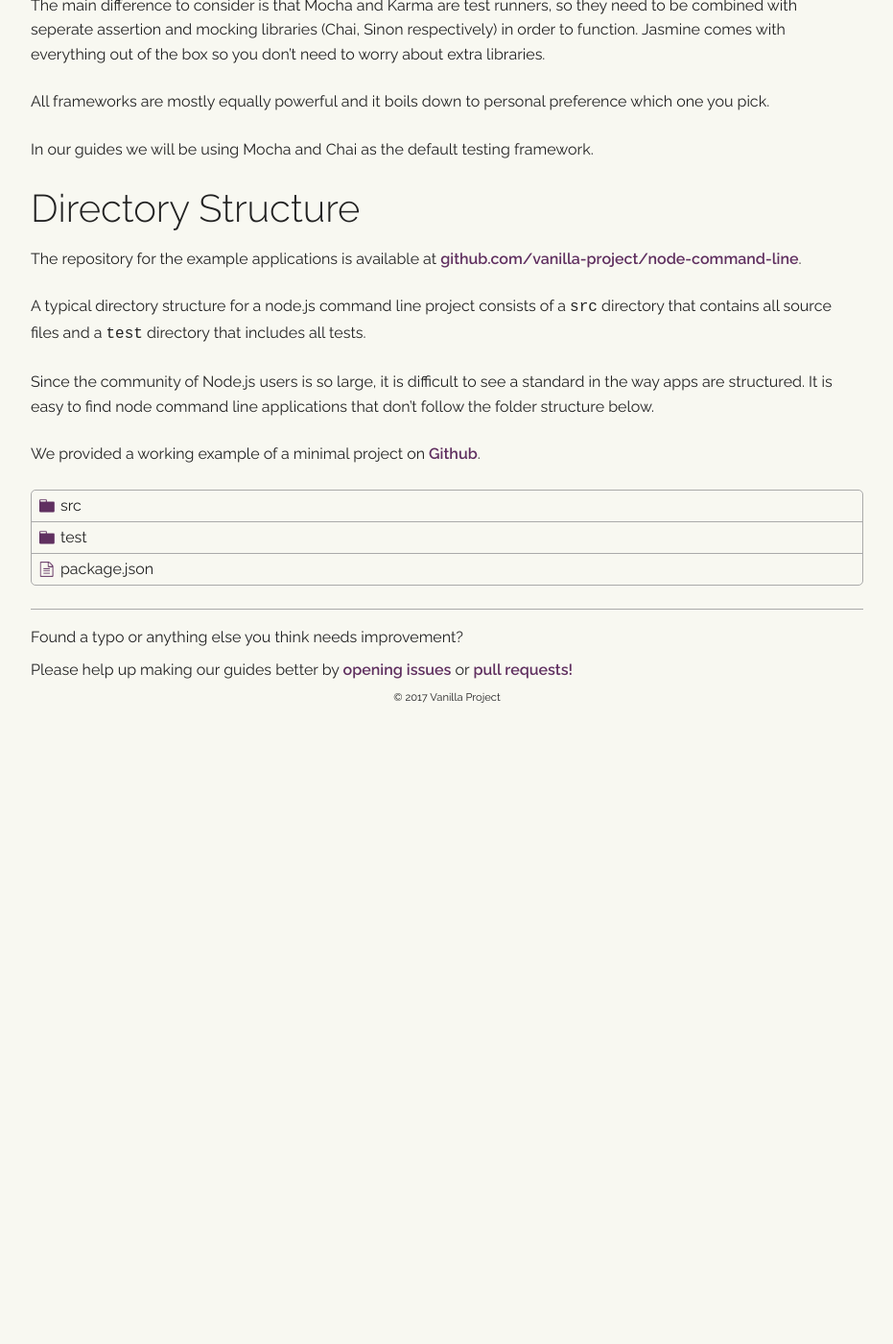
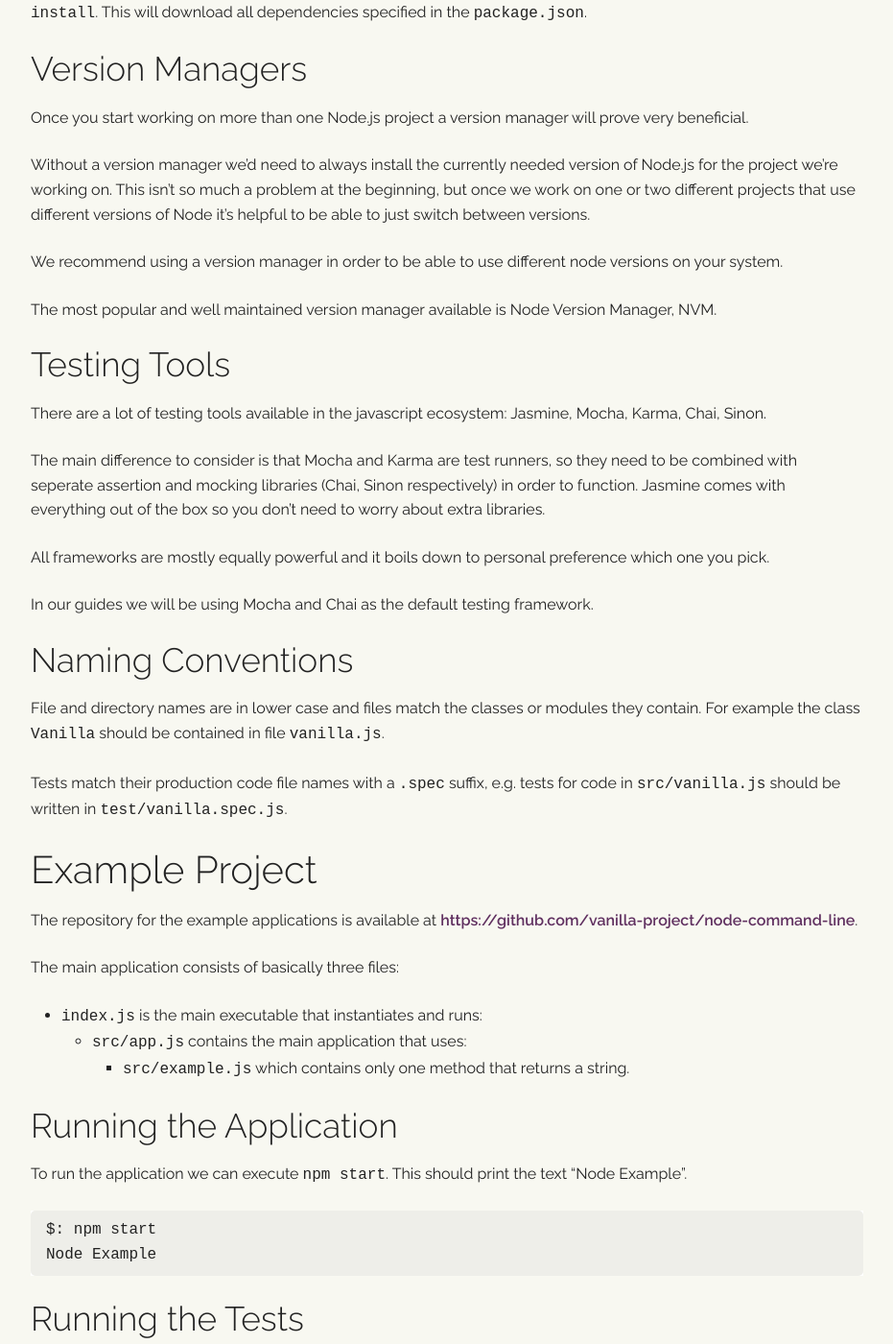
Before and after one commit to vanilla-project/vanilla-project.guide, a Jekyll site: the page built from _guides/node/command-line.md, in a window 1280 px wide and 1400 px high, scrolled down 2206 px. Shown: the whole window at 96% size, without its empty margins (174-1105 px from the left). Built offline with Jekyll 4.4.1, drawn with Linux system fonts in a browser that asks for light colours; before the commit the page ends 2958 px from its top, so only the background shows below that; some of the changed text lies outside the part shown.

Commit message:
Update node guide with new structure and completed content

````diff
--- a/_guides/node/command-line.md
+++ b/_guides/node/command-line.md
@@ -15,89 +15,6 @@ Node.js uses an event-driven, non-blocking I/O model that makes it lightweight a
 - Homepage: [nodejs.org](https://nodejs.org/)
 - Documentation: [nodejs.org/api](https://nodejs.org/api)
 
-
-## Topics, Tools and Terms
-
-Node packages are managed through Node Package Manager, commonly called just _npm_. It comes with the Node.js language distribution itself.
-`npm` lets us run install commands to add packages to our system, for example `npm install express` will install Express.js on our system.
-
-
-### Dependency Management
-
-Having to install dependencies by hand quickly becomes tedious and time consuming.
-
-_npm_ helps us manage our dependencies in a file called a `package.json`.
-The content of that file is a list of packages we need for a given project.
-An example `package.json` looks like this:
-
-{% highlight javascript %}
-{
-  "name": "our-cool-project",
-  "version": "0.0.9",
-  "private": true,
-  "scripts": {
-    "start": "nodemon bin/index --exec babel-node",
-    "build": "babel bin -d dist",
-    "serve": "node dist/index.js",
-    "lint": "eslint config app/** --ext .js",
-    "fix": "eslint --fix config app/** --ext .js",
-    "test": "mocha --compilers js:babel-register -r test/setup.js test --recursive"
-  },
-  "dependencies": {
-    "body-parser": "~1.17.1",
-    "ejs": "^2.5.6",
-    "express": "~4.15.2",
-    "morgan": "~1.8.1",
-    "babel-preset-es2015": "^6.5.0",
-    "babel-core": "6.11.4",
-    "babel-eslint": "6.1.2"
-  },
-  "devDependencies": {
-    "babel-register": "^6.24.1",
-    "chai": "3.5.0",
-    "eslint": "^3.19.0",
-    "mocha": "3.2.0",
-    "nodemon": "^1.11.0",
-  }
-}
-{% endhighlight %}
-
-We have more than just dependency management captured here.
-As you can see there is a section for scripts, scripts can be run from the command line via the `npm` command, for example `npm run lint` or `npm start`.
-Custom commands need the word `run` after `npm`, but default commands like `start` can be run with just `npm start`.
-
-The second section adds project dependencies with versions, similar to other package managers.
-The third adds dependencies that are only required for the development of the project, not for running it in production.
-
-When faced with a new project and an existing `package.json`, have npm install everything needed by running `npm install`.
-This will download all dependencies specified in the `package.json`.
-
-
-### Version Managers
-
-Once you start working on more than one Node.js project a version manager will prove very beneficial.
-
-Without a version manager we'd need to always install the currently needed version of Node.js for the project we're working on.
-This isn't so much a problem at the beginning, but once we work on one or two different projects that use different versions of Node it's helpful to be able to just switch between versions.
-
-We recommend using a version manager in order to be able to use different node versions on your system.
-
-The most popular and well maintained version manager available is Node Version
-Manager, NVM.
-
-
-### Testing Tools
-
-There are a lot of testing tools available in the javascript ecosystem: Jasmine, Mocha, Karma, Chai, Sinon.
-
-The main difference to consider is that Mocha and Karma are test runners, so they need to be combined with seperate assertion and mocking libraries (Chai, Sinon respectively) in order to function.
-Jasmine comes with everything out of the box so you don't need to worry about extra libraries.
-
-All frameworks are mostly equally powerful and it boils down to personal preference which one you pick.
-
-In our guides we will be using Mocha and Chai as the default testing framework.
-
-
 ## Directory Structure
 
 The repository for the example applications is available at [github.com/vanilla-project/node-command-line](https://github.com/vanilla-project/node-command-line).
@@ -112,5 +29,68 @@ We provided a working example of a minimal project on [Github](https://github.co
 <ul class="directory-structure">
   <li class="directory">src</li>
   <li class="directory">test</li>
+  <li class="js file">index.js</li>
   <li class="json file">package.json</li>
 </ul>
+
+{% include_relative overview.md %}
+
+### Naming Conventions
+
+File and directory names are in lower case and files match the classes or modules they contain.
+For example the class `Vanilla` should be contained in file `vanilla.js`.
+
+Tests match their production code file names with a `.spec` suffix, e.g. tests for code in `src/vanilla.js` should be written in `test/vanilla.spec.js`.
+
+
+## Example Project
+
+The repository for the example applications is available at [https://github.com/vanilla-project/node-command-line](https://github.com/vanilla-project/node-command-line).
+
+The main application consists of basically three files:
+
+- `index.js` is the main executable that instantiates and runs:
+  - `src/app.js` contains the main application that uses:
+    - `src/example.js` which contains only one method that returns a string.
+
+
+### Running the Application
+
+To run the application we can execute `npm start`.
+This should print the text &ldquo;Node Example&rdquo;.
+
+```
+$: npm start
+Node Example
+```
+
+### Running the Tests
+
+To run the tests we execute `npm test` which then looks for all files inside directory `test` and runs them.
+The output should look like the following:
+
+```
+$: npm test
+
+> command-line@0.0.1 test /Users/nickbdyer/projects/beer_idea/node-command-line
+> mocha test/ --reporter dot
+
+  ․․
+
+  2 passing (7ms)
+
+```
+
+
+#### Testing Approach
+
+The test for class `Example` is only verifying the return value of one method.
+
+`App` on the other hand is tested via a test-double that gets injected.
+This allows us to _spy_ on the output of it.
+
+It is not trivial to create a Duplex Stream in Node that behaves identically to
+stdout. Since `Console` takes a stream in it's constructor we have used
+a `Writable Stream` to a file that is then read back in for the test assertion.
+
+In the executable `index.js` we then inject `$stdout` into `new Console`, which is Node's variable for its standard output.
--- /dev/null
+++ b/_guides/node/overview.md
@@ -0,0 +1,79 @@
+## Topics, Tools and Terms
+
+Node packages are managed through Node Package Manager, commonly called just _npm_. It comes with the Node.js language distribution itself.
+`npm` lets us run install commands to add packages to our system, for example `npm install express` will install Express.js on our system.
+
+### Dependency Management
+
+Having to install dependencies by hand quickly becomes tedious and time consuming.
+
+_npm_ helps us manage our dependencies in a file called a `package.json`.
+The content of that file is a list of packages we need for a given project.
+An example `package.json` looks like this:
+
+{% highlight javascript %}
+{
+  "name": "our-cool-project",
+  "version": "0.0.9",
+  "private": true,
+  "scripts": {
+    "start": "nodemon bin/index --exec babel-node",
+    "build": "babel bin -d dist",
+    "serve": "node dist/index.js",
+    "lint": "eslint config app/** --ext .js",
+    "fix": "eslint --fix config app/** --ext .js",
+    "test": "mocha --compilers js:babel-register -r test/setup.js test --recursive"
+  },
+  "dependencies": {
+    "body-parser": "~1.17.1",
+    "ejs": "^2.5.6",
+    "express": "~4.15.2",
+    "morgan": "~1.8.1",
+    "babel-preset-es2015": "^6.5.0",
+    "babel-core": "6.11.4",
+    "babel-eslint": "6.1.2"
+  },
+  "devDependencies": {
+    "babel-register": "^6.24.1",
+    "chai": "3.5.0",
+    "eslint": "^3.19.0",
+    "mocha": "3.2.0",
+    "nodemon": "^1.11.0",
+  }
+}
+{% endhighlight %}
+
+We have more than just dependency management captured here.
+As you can see there is a section for scripts, scripts can be run from the command line via the `npm` command, for example `npm run lint` or `npm start`.
+Custom commands need the word `run` after `npm`, but default commands like `start` can be run with just `npm start`.
+
+The second section adds project dependencies with versions, similar to other package managers.
+The third adds dependencies that are only required for the development of the project, not for running it in production.
+
+When faced with a new project and an existing `package.json`, have npm install everything needed by running `npm install`.
+This will download all dependencies specified in the `package.json`.
+
+
+### Version Managers
+
+Once you start working on more than one Node.js project a version manager will prove very beneficial.
+
+Without a version manager we'd need to always install the currently needed version of Node.js for the project we're working on.
+This isn't so much a problem at the beginning, but once we work on one or two different projects that use different versions of Node it's helpful to be able to just switch between versions.
+
+We recommend using a version manager in order to be able to use different node versions on your system.
+
+The most popular and well maintained version manager available is Node Version
+Manager, NVM.
+
+
+### Testing Tools
+
+There are a lot of testing tools available in the javascript ecosystem: Jasmine, Mocha, Karma, Chai, Sinon.
+
+The main difference to consider is that Mocha and Karma are test runners, so they need to be combined with seperate assertion and mocking libraries (Chai, Sinon respectively) in order to function.
+Jasmine comes with everything out of the box so you don't need to worry about extra libraries.
+
+All frameworks are mostly equally powerful and it boils down to personal preference which one you pick.
+
+In our guides we will be using Mocha and Chai as the default testing framework.
````
